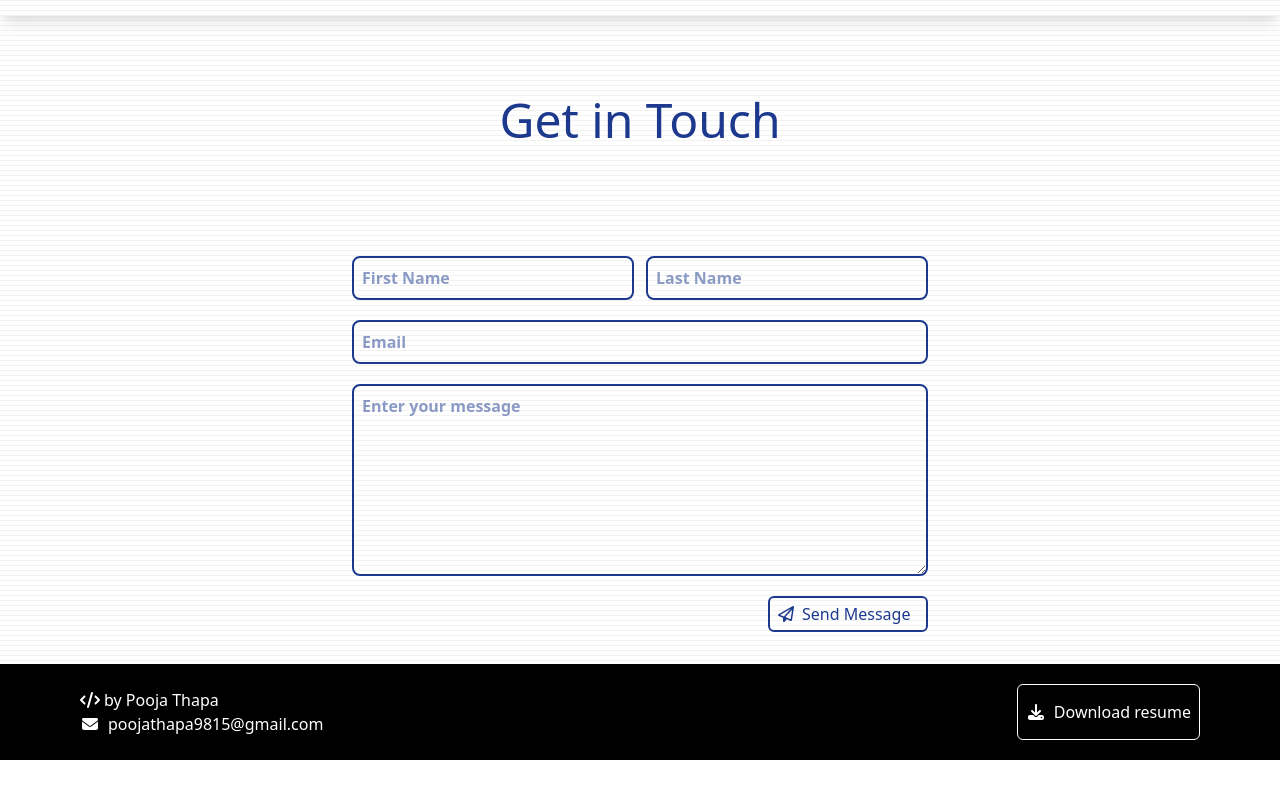
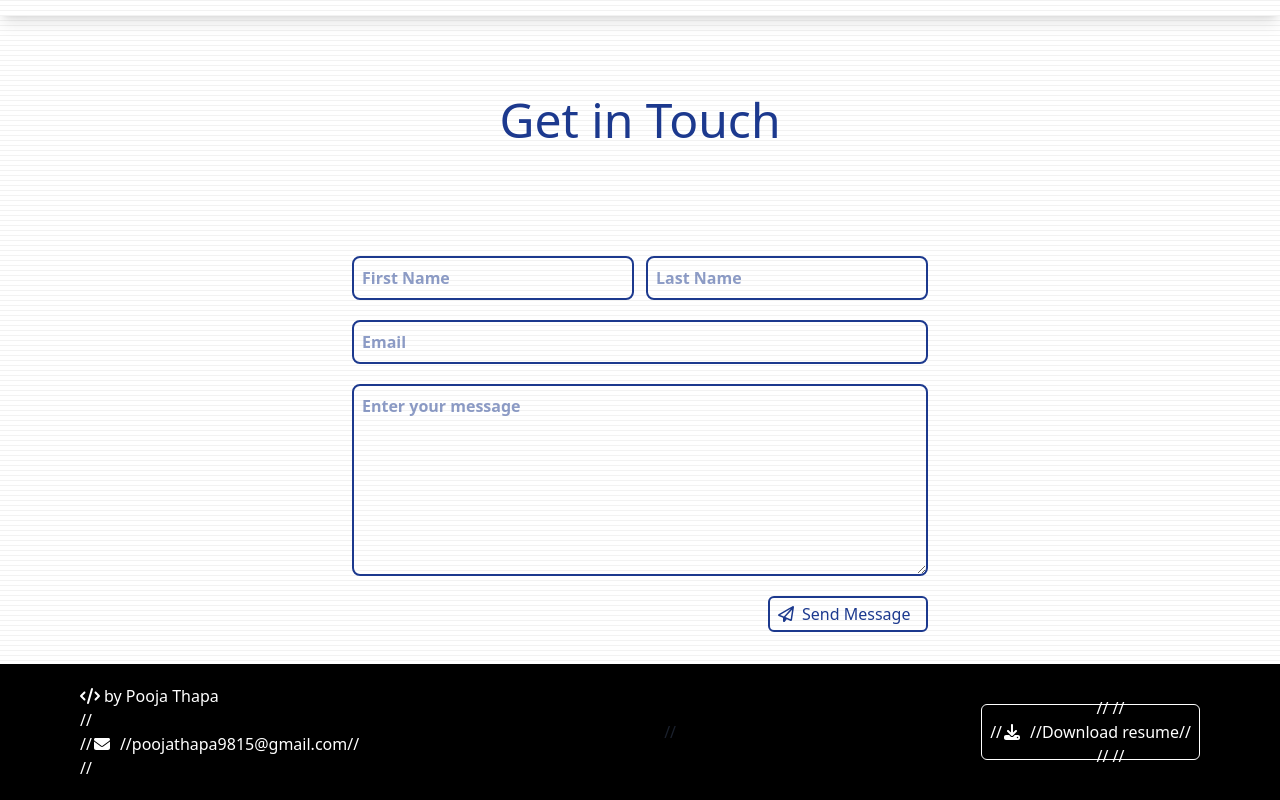
Before and after one commit to PoojaMgr/Portfolio, a Next.js app: page / in a window 1280 px wide. Shown: the part 3965-4765 px from the top of the page. Before the commit the page ends 4725 px from the top, so only its background shows below. Built offline with nearby package versions, Linux system fonts and the light colour scheme.

Commit message:
Update Footer.js

```diff
--- a/components/Footer/Footer.js
+++ b/components/Footer/Footer.js
@@ -15,19 +15,19 @@ export default function Footer() {
           <FontAwesomeIcon icon={faCode} height={20} width={20} />{" "}
           <span> by Pooja Thapa</span>
         </h1>
-        <div className="flex space-x-2 items-center">
-          <FontAwesomeIcon icon={faEnvelope} height={20} width={20} />
-          <p>poojathapa9815@gmail.com</p>
-        </div>
-      </div>
-      <div className="flex space-x-2 px-2 py-1 h-14 items-center text-white font-medium rounded-md transform hover:scale-105 cursor-pointer transition duration-200 border border-white hover:bg-blue-900 hover:text-gray-50">
-        <FontAwesomeIcon icon={faDownload} height={20} width={20} />
-        <button>
-          <a href="/pooja-thapa.pdf" download>
-            <p className="text-white">Download resume</p>
-          </a>
-        </button>
-      </div>
+      //   <div className="flex space-x-2 items-center">
+      //     <FontAwesomeIcon icon={faEnvelope} height={20} width={20} />
+      //     <p>poojathapa9815@gmail.com</p>
+      //   </div>
+      // </div>
+      // <div className="flex space-x-2 px-2 py-1 h-14 items-center text-white font-medium rounded-md transform hover:scale-105 cursor-pointer transition duration-200 border border-white hover:bg-blue-900 hover:text-gray-50">
+      //   <FontAwesomeIcon icon={faDownload} height={20} width={20} />
+      //   <button>
+      //     <a href="/pooja-thapa.pdf" download>
+      //       <p className="text-white">Download resume</p>
+      //     </a>
+      //   </button>
+      // </div>
     </div>
   );
 }
```
